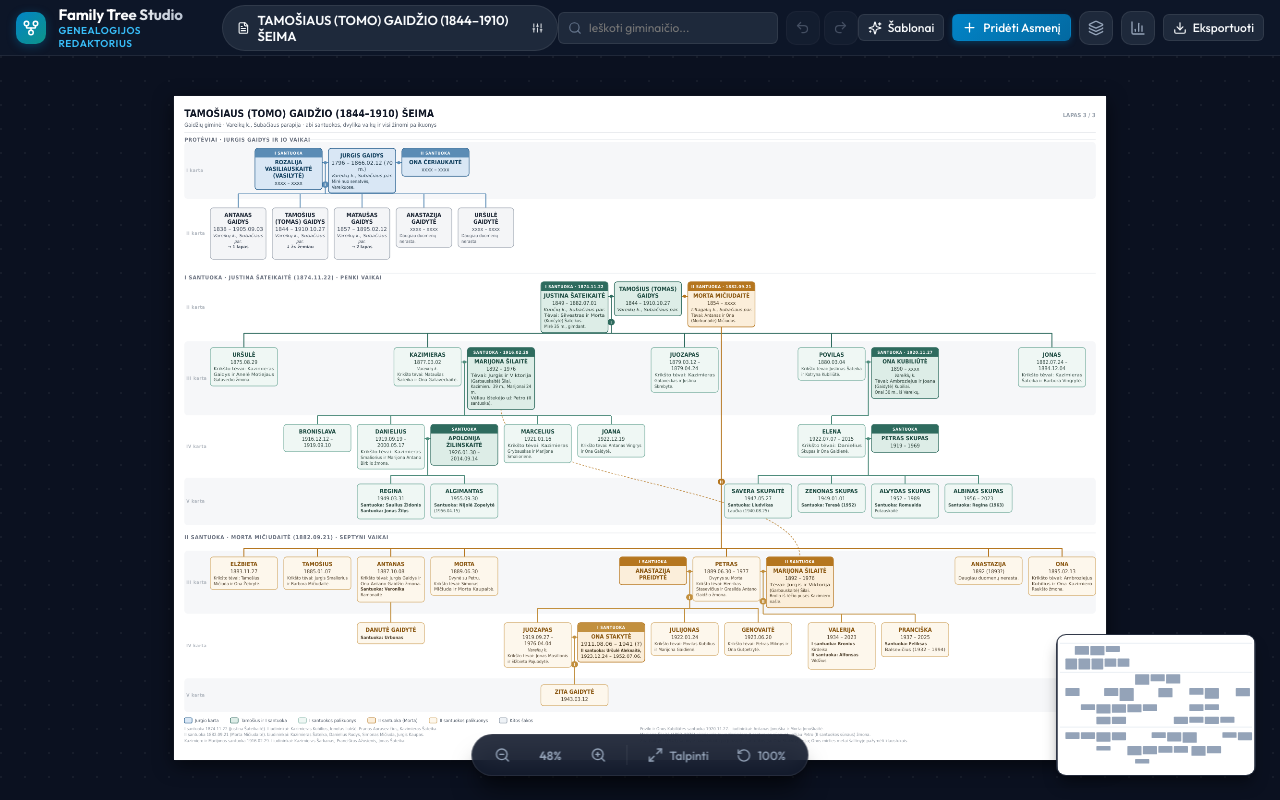
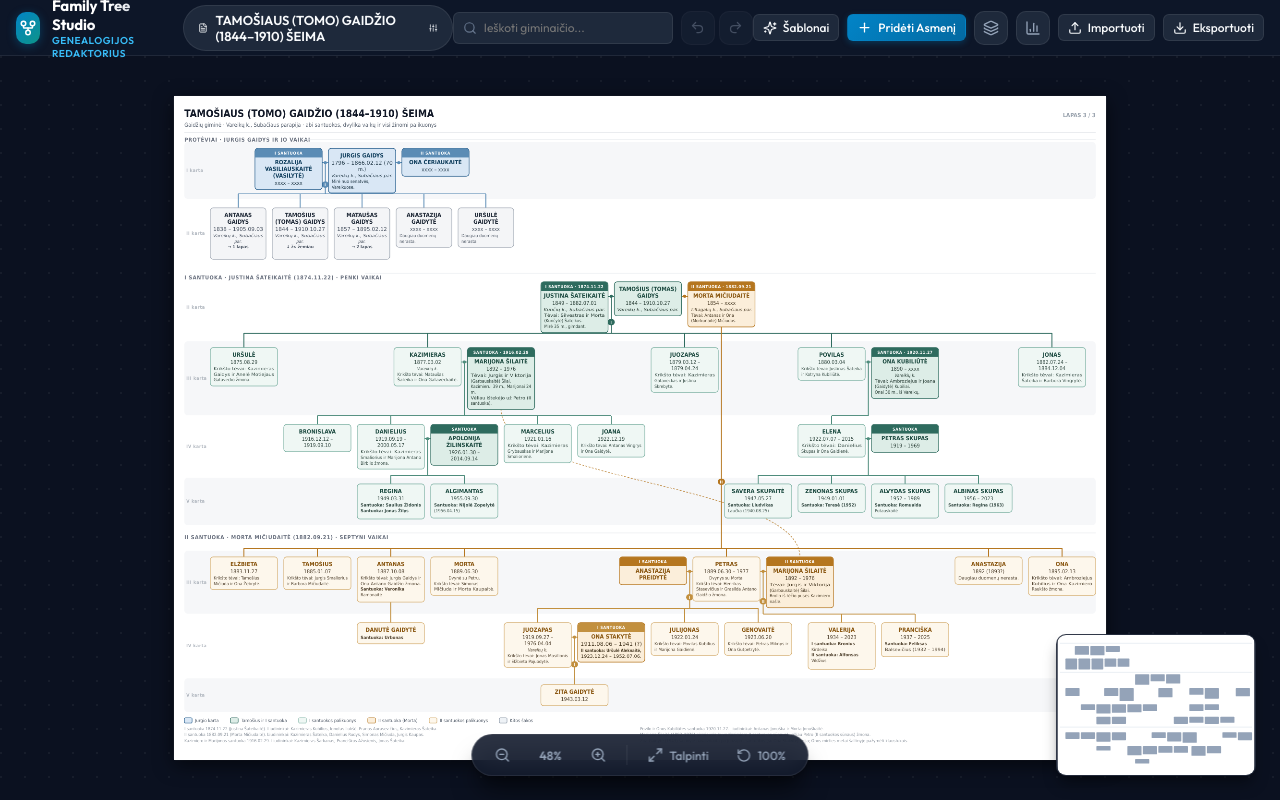
Before and after one commit to mkazinauskas/family-tree, a React (Vite) app: page / in a window 1280 px wide. Built offline with nearby package versions, Linux system fonts and the light colour scheme.

Commit message:
feat: add JSON file import functionality to Header and App components

```diff
--- a/src/App.tsx
+++ b/src/App.tsx
@@ -286,6 +286,21 @@ export const App: React.FC = () => {
     setIsTemplatePickerOpen(false);
   };
 
+  // Import JSON
+  const handleImportJson = (data: any) => {
+    // Basic validation
+    if (!data || !Array.isArray(data.people) || !Array.isArray(data.marriages)) {
+      alert('Netinkamas JSON formatas. Failas turi turėti "people" ir "marriages" masyvus.');
+      return;
+    }
+    if (!data.metadata || !data.sections) {
+      alert('Netinkamas JSON formatas. Trūksta "metadata" arba "sections" duomenų.');
+      return;
+    }
+    updateTreeState(data as FamilyTreeData);
+    setSelectedPersonId(null);
+  };
+
   return (
     <div className="app-container">
       {/* Top Header */}
@@ -305,6 +320,7 @@ export const App: React.FC = () => {
         onOpenMetadata={() => setIsMetadataModalOpen(true)}
         onOpenAnalytics={() => setIsAnalyticsModalOpen(true)}
         onOpenExport={() => setIsExportModalOpen(true)}
+        onImportJson={handleImportJson}
         onToggleOutliner={() => setIsOutlinerOpen((prev) => !prev)}
         isOutlinerOpen={isOutlinerOpen}
       />
--- a/src/components/Header.tsx
+++ b/src/components/Header.tsx
@@ -1,9 +1,10 @@
-import React from 'react';
+import React, { useRef } from 'react';
 import {
   GitFork,
   Plus,
   Search,
   Download,
+  Upload,
   BarChart3,
   Layers,
   FileText,
@@ -26,6 +27,7 @@ interface HeaderProps {
   onOpenMetadata: () => void;
   onOpenAnalytics: () => void;
   onOpenExport: () => void;
+  onImportJson: (data: any) => void;
   onToggleOutliner: () => void;
   isOutlinerOpen: boolean;
 }
@@ -43,9 +45,29 @@ export const Header: React.FC<HeaderProps> = ({
   onOpenMetadata,
   onOpenAnalytics,
   onOpenExport,
+  onImportJson,
   onToggleOutliner,
   isOutlinerOpen,
 }) => {
+  const fileInputRef = useRef<HTMLInputElement>(null);
+
+  const handleFileChange = (e: React.ChangeEvent<HTMLInputElement>) => {
+    const file = e.target.files?.[0];
+    if (!file) return;
+    const reader = new FileReader();
+    reader.onload = (ev) => {
+      try {
+        const parsed = JSON.parse(ev.target?.result as string);
+        onImportJson(parsed);
+      } catch (err) {
+        alert('Klaida: nepavyko nuskaityti JSON failo. Patikrinkite failo formatą.');
+        console.error('JSON import error:', err);
+      }
+    };
+    reader.readAsText(file);
+    // Reset so same file can be re-imported
+    e.target.value = '';
+  };
   return (
     <header className="top-header">
       {/* Brand & Tree Title */}
@@ -169,6 +191,23 @@ export const Header: React.FC<HeaderProps> = ({
           <BarChart3 size={16} />
         </button>
 
+        {/* Import Button */}
+        <input
+          ref={fileInputRef}
+          type="file"
+          accept=".json"
+          style={{ display: 'none' }}
+          onChange={handleFileChange}
+        />
+        <button
+          className="btn btn-secondary btn-sm"
+          onClick={() => fileInputRef.current?.click()}
+          title="Importuoti giminės medį iš JSON failo"
+        >
+          <Upload size={14} />
+          <span>Importuoti</span>
+        </button>
+
         {/* Export Button */}
         <button className="btn btn-secondary btn-sm" onClick={onOpenExport}>
           <Download size={14} />
```
